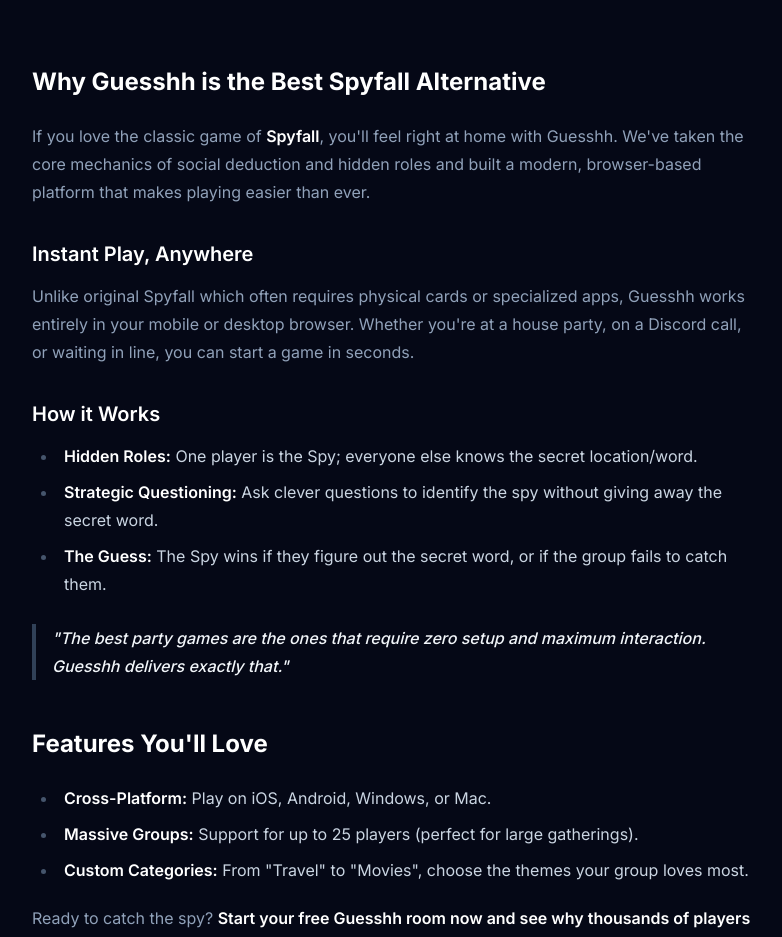
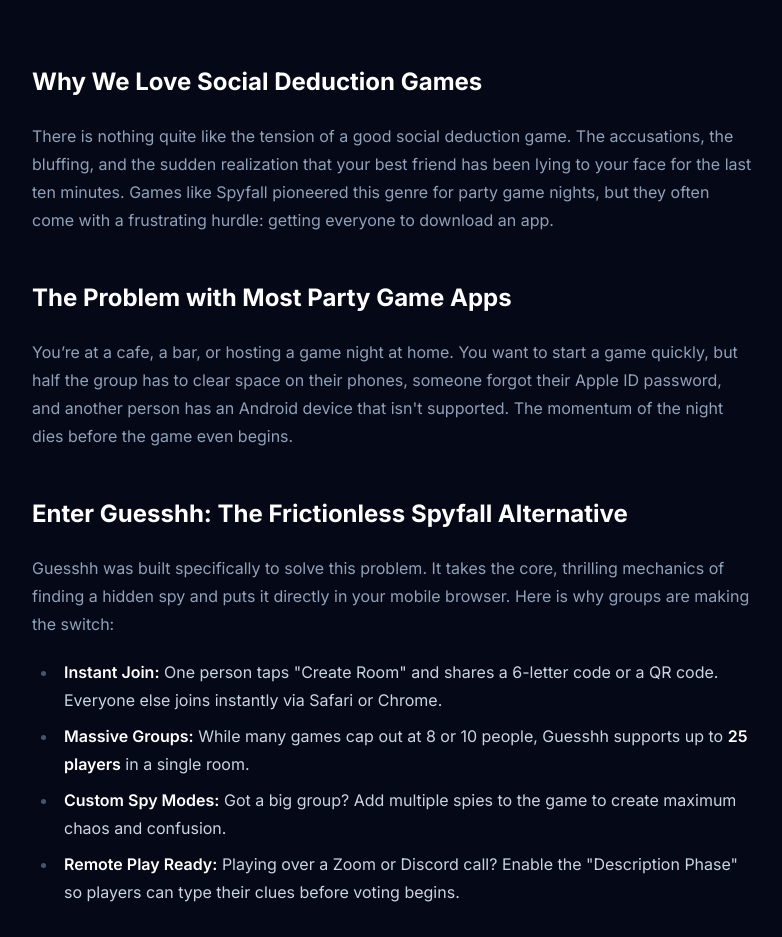
Before and after one commit to urlawhero/guesshh-landing, a Next.js app: page /seo/en/spyfall-alternative in a window 1280 px wide. Shown: the part 900-1837 px from the top of the page, without its empty margins (248-1030 px from the left). Built offline with nearby package versions, Linux system fonts and the light colour scheme.

Commit message:
Update page.tsx

```diff
--- a/app/seo/en/spyfall-alternative/page.tsx
+++ b/app/seo/en/spyfall-alternative/page.tsx
@@ -12,37 +12,27 @@ export default function SpyfallAlternativePage() {
             title="The Best Free Spyfall Alternative"
             subtitle="Discover the ultimate social deduction experience. No downloads, no accounts—just pure tactical bluffing with your friends."
         >
-            <h2>Why Guesshh is the Best Spyfall Alternative</h2>
-            <p>
-                If you love the classic game of <strong>Spyfall</strong>, you'll feel right at home with Guesshh. We've taken the core mechanics of social deduction and hidden roles and built a modern, browser-based platform that makes playing easier than ever.
-            </p>
+            <h2>Why We Love Social Deduction Games</h2>
+            <p>There is nothing quite like the tension of a good social deduction game. The accusations, the bluffing, and the sudden realization that your best friend has been lying to your face for the last ten minutes. Games like Spyfall pioneered this genre for party game nights, but they often come with a frustrating hurdle: getting everyone to download an app.</p>
 
-            <h3>Instant Play, Anywhere</h3>
-            <p>
-                Unlike original Spyfall which often requires physical cards or specialized apps, Guesshh works entirely in your mobile or desktop browser. Whether you're at a house party, on a Discord call, or waiting in line, you can start a game in seconds.
-            </p>
+            <h2>The Problem with Most Party Game Apps</h2>
+            <p>You’re at a cafe, a bar, or hosting a game night at home. You want to start a game quickly, but half the group has to clear space on their phones, someone forgot their Apple ID password, and another person has an Android device that isn't supported. The momentum of the night dies before the game even begins.</p>
+
+            <h2>Enter Guesshh: The Frictionless Spyfall Alternative</h2>
+            <p>Guesshh was built specifically to solve this problem. It takes the core, thrilling mechanics of finding a hidden spy and puts it directly in your mobile browser. Here is why groups are making the switch:</p>
+
+            <ul>
+              <li><strong>Instant Join:</strong> One person taps "Create Room" and shares a 6-letter code or a QR code. Everyone else joins instantly via Safari or Chrome.</li>
+              <li><strong>Massive Groups:</strong> While many games cap out at 8 or 10 people, Guesshh supports up to <strong>25 players</strong> in a single room.</li>
+              <li><strong>Custom Spy Modes:</strong> Got a big group? Add multiple spies to the game to create maximum chaos and confusion.</li>
+              <li><strong>Remote Play Ready:</strong> Playing over a Zoom or Discord call? Enable the "Description Phase" so players can type their clues before voting begins.</li>
+            </ul>
 
             <h3>How it Works</h3>
-            <ul>
-                <li><strong>Hidden Roles:</strong> One player is the Spy; everyone else knows the secret location/word.</li>
-                <li><strong>Strategic Questioning:</strong> Ask clever questions to identify the spy without giving away the secret word.</li>
-                <li><strong>The Guess:</strong> The Spy wins if they figure out the secret word, or if the group fails to catch them.</li>
-            </ul>
+            <p>If you've played Spyfall, you already know how to play Guesshh. Everyone in the room receives a secret word on their screen—except the Spy. Players take turns asking each other clever questions. Your goal is to prove you know the word without making it so obvious that the Spy figures it out. After the discussion, everyone votes. If the Spy is caught, they get one final chance to guess the secret word to steal the win.</p>
 
-            <blockquote>
-                "The best party games are the ones that require zero setup and maximum interaction. Guesshh delivers exactly that."
-            </blockquote>
+            <p>No downloads. No accounts. Just pure social deduction.</p>
 
-            <h2>Features You'll Love</h2>
-            <ul>
-                <li><strong>Cross-Platform:</strong> Play on iOS, Android, Windows, or Mac.</li>
-                <li><strong>Massive Groups:</strong> Support for up to 25 players (perfect for large gatherings).</li>
-                <li><strong>Custom Categories:</strong> From "Travel" to "Movies", choose the themes your group loves most.</li>
-            </ul>
-
-            <p>
-                Ready to catch the spy? <strong>Start your free Guesshh room now and see why thousands of players are making the switch.</strong>
-            </p>
         </SeoPageLayout>
     )
 }
```
